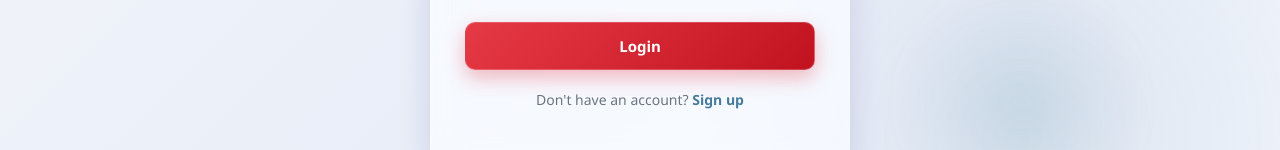
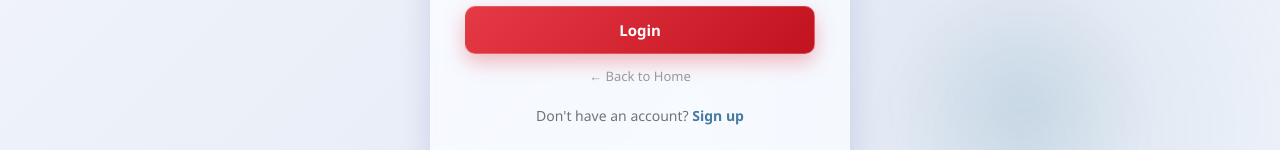
Before and after one commit to rohit6522/smart-hospital-emergency-system, a React (Vite) app in the folder emergencyresponsesystem-frontend/: page /login in a window 1280 px wide. Shown: the part 502-652 px from the top of the page. Built offline with nearby package versions, Linux system fonts and the light colour scheme; no server answers.

Commit message:
Add back-to-home link on login and signup pages

```diff
--- a/emergencyresponsesystem-frontend/src/pages/Login.jsx
+++ b/emergencyresponsesystem-frontend/src/pages/Login.jsx
@@ -121,7 +121,11 @@ function Login() {
           >
             {loading ? "Logging in..." : "Login"}
           </button>
+
         </form>
+                <p style={{ textAlign: "center", marginTop: "10px" }}>
+          <Link to="/" style={{ fontSize: "13px", color: "#999" }}>← Back to Home</Link>
+        </p>
 
         <p style={{ textAlign: "center", marginTop: "20px", fontSize: "14px", color: "#6c757d" }}>
           Don't have an account? <Link to="/signup" style={{ color: "#457b9d", fontWeight: "700" }}>Sign up</Link>
```
